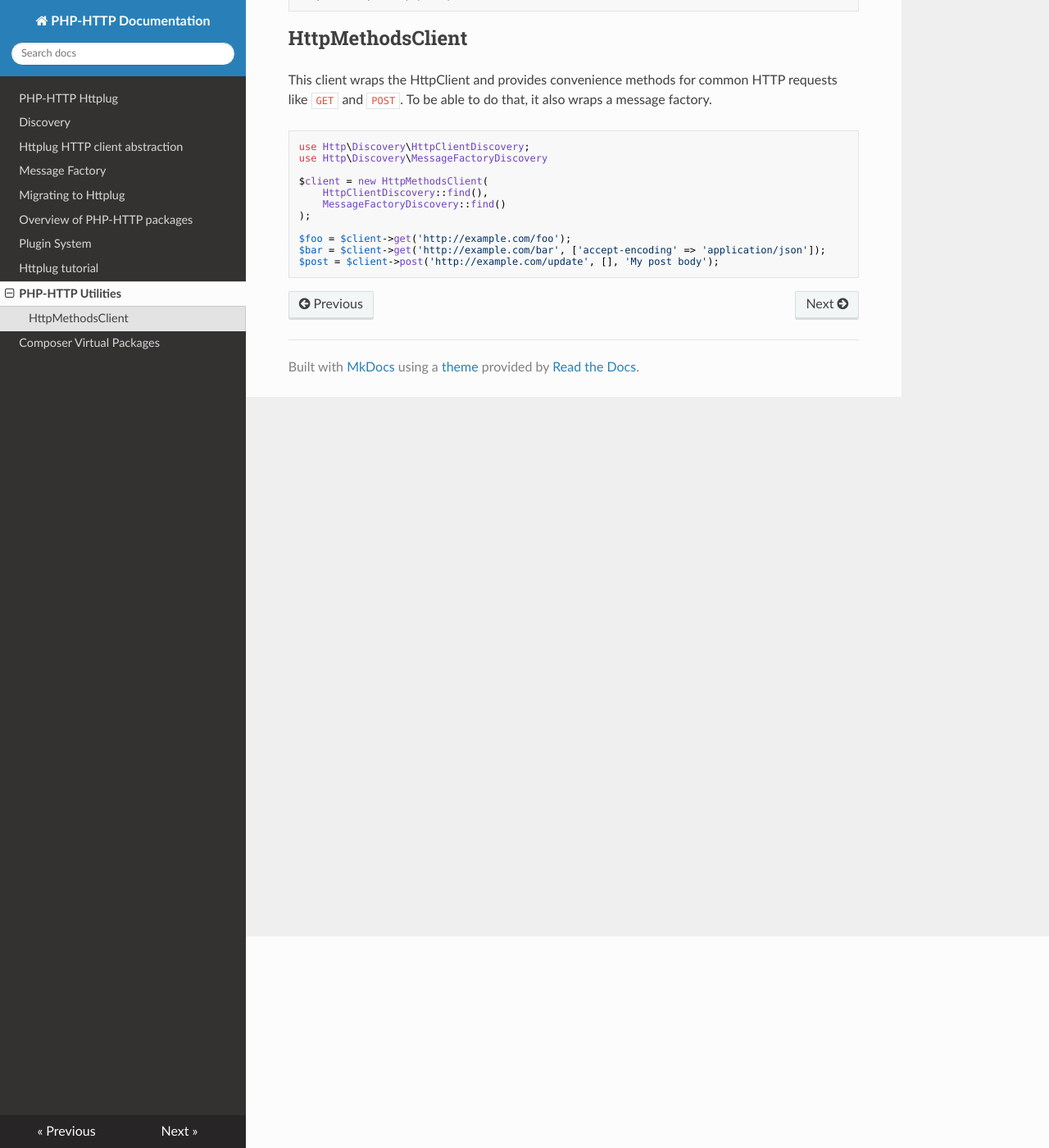
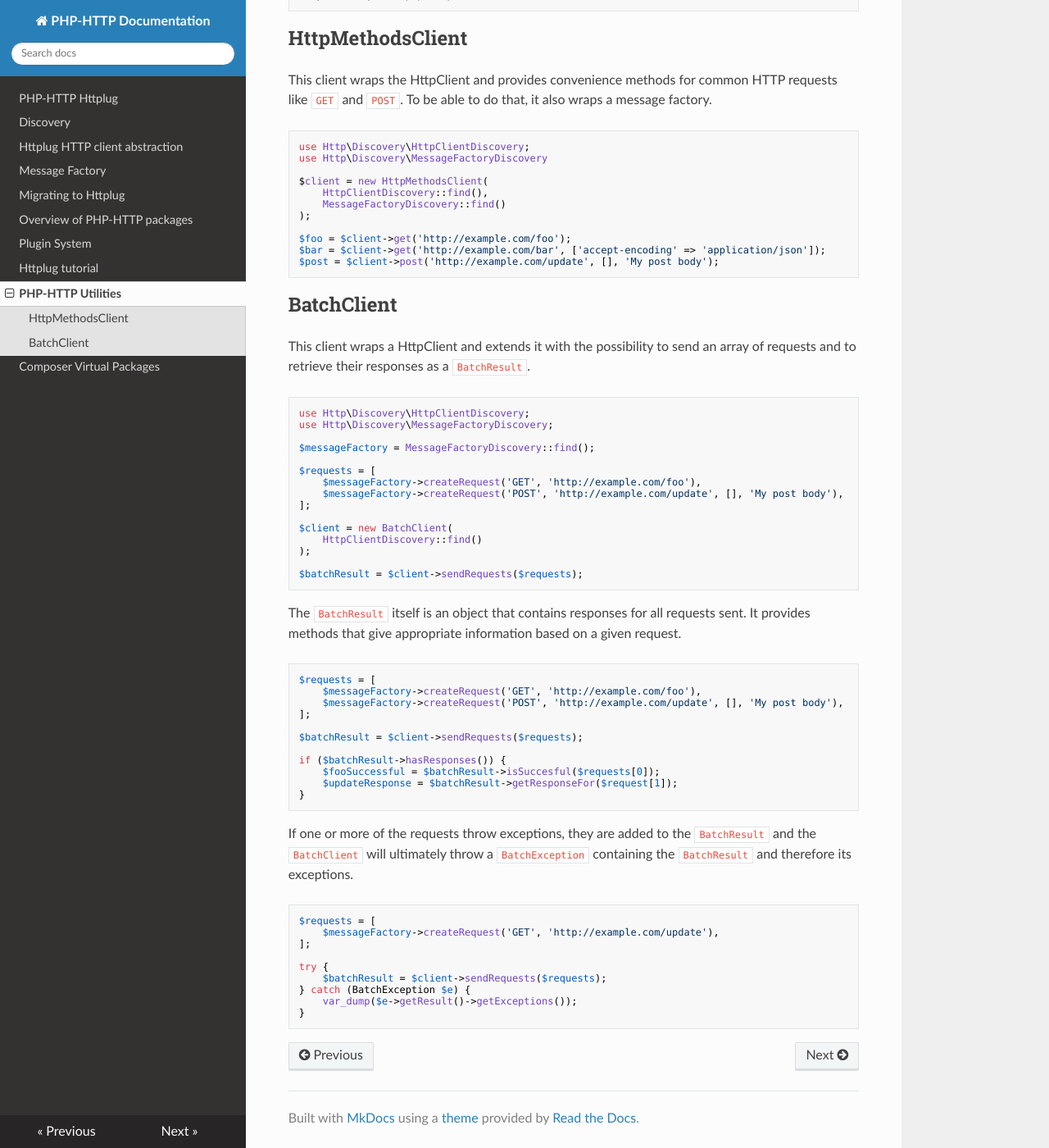
Before and after one commit to php-http/documentation, an MkDocs documentation site: the page built from docs/utils.md, in a window 1280 px wide and 1400 px high, scrolled down 258 px. Shown: the whole window at 82% size. Built offline with MkDocs 1.6.1, drawn with Linux system fonts in a browser that asks for light colours; nearby versions of some CDN libraries.

Commit message:
Add documentation for BatchClient, BatchResult and BatchException

````diff
--- a/docs/utils.md
+++ b/docs/utils.md
@@ -23,3 +23,55 @@ $foo = $client->get('http://example.com/foo');
 $bar = $client->get('http://example.com/bar', ['accept-encoding' => 'application/json']);
 $post = $client->post('http://example.com/update', [], 'My post body');
 ```
+
+## BatchClient
+
+This client wraps a HttpClient and extends it with the possibility to send an array of requests and to retrieve their responses as a `BatchResult`.
+
+``` php
+use Http\Discovery\HttpClientDiscovery;
+use Http\Discovery\MessageFactoryDiscovery;
+
+$messageFactory = MessageFactoryDiscovery::find();
+
+$requests = [
+    $messageFactory->createRequest('GET', 'http://example.com/foo'),
+    $messageFactory->createRequest('POST', 'http://example.com/update', [], 'My post body'),
+];
+
+$client = new BatchClient(
+    HttpClientDiscovery::find()
+);
+
+$batchResult = $client->sendRequests($requests);
+```
+
+The `BatchResult` itself is an object that contains responses for all requests sent. It provides methods that give appropriate information based on a given request.
+
+``` php
+$requests = [
+    $messageFactory->createRequest('GET', 'http://example.com/foo'),
+    $messageFactory->createRequest('POST', 'http://example.com/update', [], 'My post body'),
+];
+
+$batchResult = $client->sendRequests($requests);
+
+if ($batchResult->hasResponses()) {
+    $fooSuccessful = $batchResult->isSuccesful($requests[0]);
+    $updateResponse = $batchResult->getResponseFor($request[1]);
+}
+```
+
+If one or more of the requests throw exceptions, they are added to the `BatchResult` and the `BatchClient` will ultimately throw a `BatchException` containing the `BatchResult` and therefore its exceptions.
+
+``` php
+$requests = [
+    $messageFactory->createRequest('GET', 'http://example.com/update'),
+];
+
+try {
+    $batchResult = $client->sendRequests($requests);
+} catch (BatchException $e) {
+    var_dump($e->getResult()->getExceptions());
+}
+```
````
